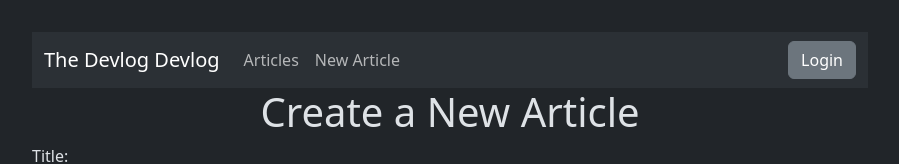
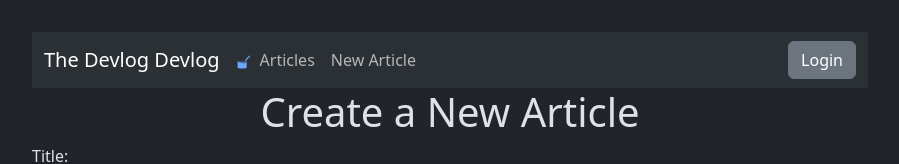
Before and after one commit to d-hayman/rails_react_practice_app, a React (Vite) app in the folder client/: page /new in a window 1280 px wide. Shown: the top 164 px of the page, without its empty margins (190-1089 px from the left). Built offline with nearby package versions, Linux system fonts and the light colour scheme; no server answers.

Commit message:
Poast Sauce

```diff
--- a/client/src/components/NavBar.tsx
+++ b/client/src/components/NavBar.tsx
@@ -1,11 +1,25 @@
-import { Container, Nav, Navbar } from 'react-bootstrap';
+import { Container, Nav, Navbar, OverlayTrigger, Tooltip } from 'react-bootstrap';
 import LoginModal from './LoginModal';
+import { Link } from 'react-router-dom';
+import { GiSaucepan } from 'react-icons/gi';
 
 function NavBar(){
     return (
         <Navbar expand="lg" className="bg-body-tertiary">
             <Container>
                 <Navbar.Brand href="/">The Devlog Devlog</Navbar.Brand>
+                <OverlayTrigger
+                    placement='bottom'
+                    overlay={<Tooltip>Sauce</Tooltip>}
+                >
+                    <Link
+                        to="https://github.com/d-hayman/rails_react_practice_app"
+                        target="_blank"
+                        rel="noopener noreferrer"
+                    >
+                        <GiSaucepan/>
+                    </Link>
+                </OverlayTrigger>
                 <Nav className="me-auto">
                     <Nav.Link href="/">Articles</Nav.Link>
                     <Nav.Link href="/new">New Article</Nav.Link>
```
